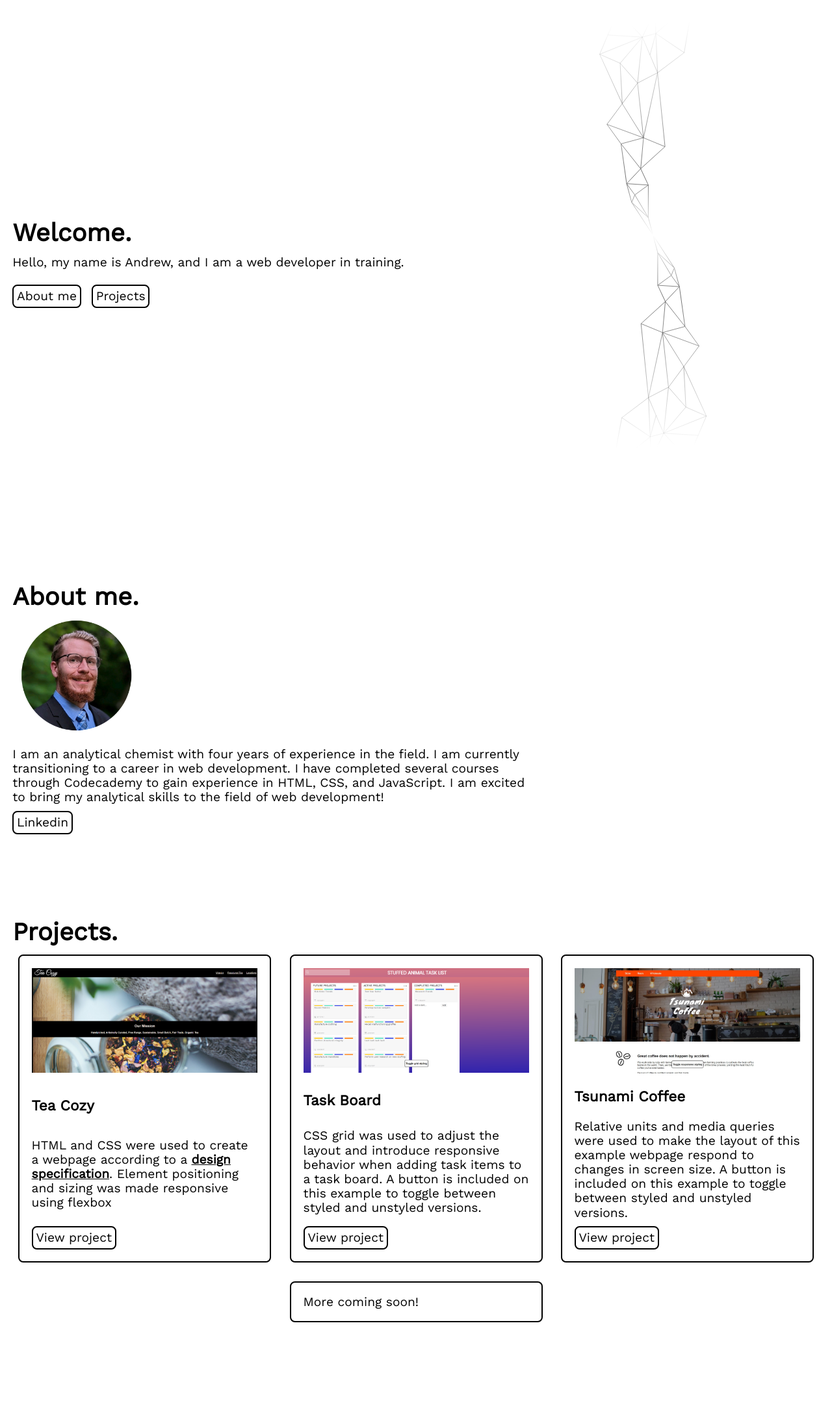
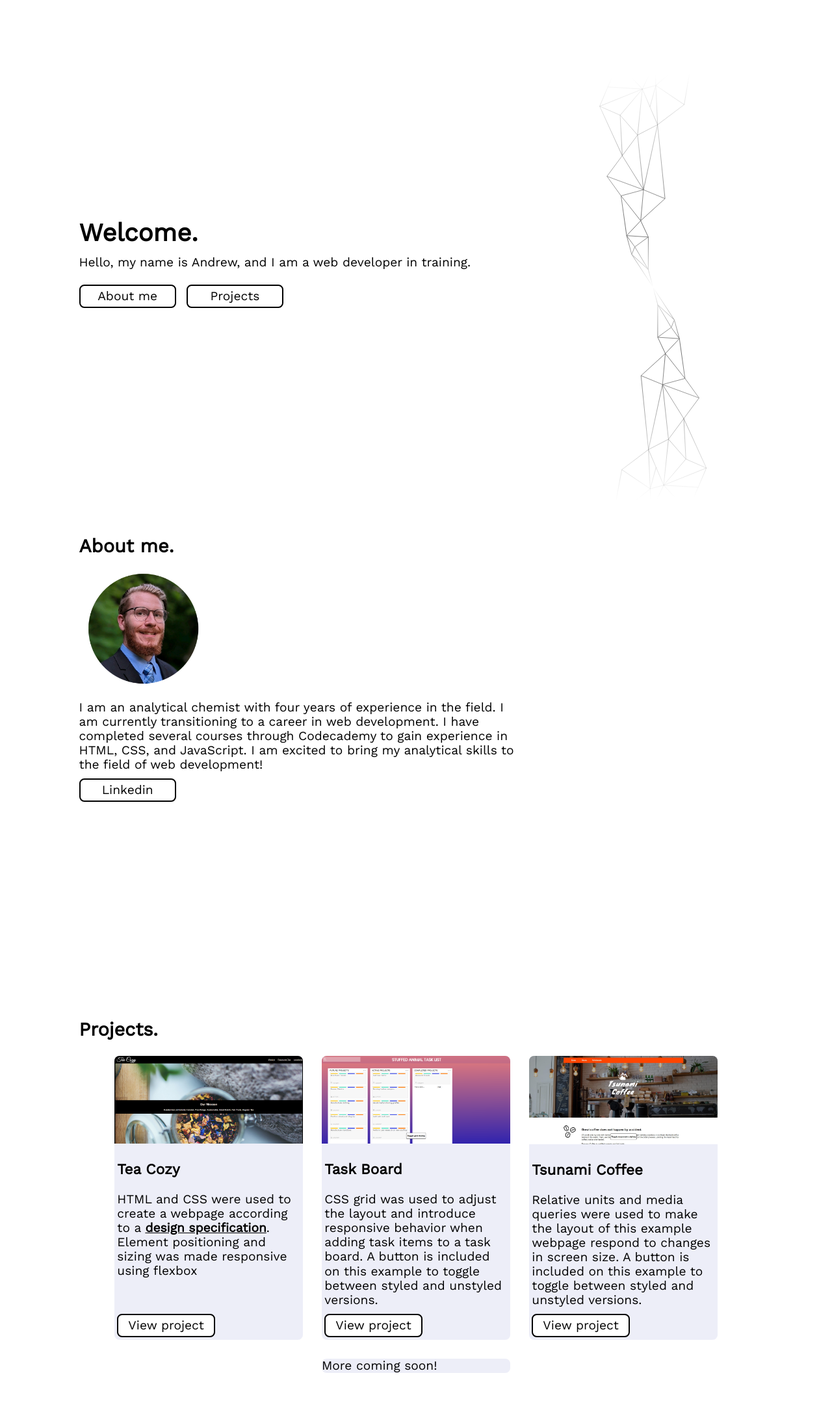
Before and after one commit to ajsmith3005/portfolio, a PHP site: page / in a window 1280 px wide. Shown: the whole page at 65% size. Before the commit the page ends 2035 px from the top, so only its background shows below. Run offline with PHP 8.4, Linux system fonts and the light colour scheme; some libraries are stand-ins or nearby versions; some web fonts are replaced.

Commit message:
updated various styling settings

```diff
--- a/assets/css/styles.css
+++ b/assets/css/styles.css
@@ -1,11 +1,13 @@
 :root {
   --font-calc: clamp(16px, calc(0.4em + 1vw), 50px);
   --logo-height: clamp(50px, 3em, 500px);
-  --side-margin: 1em;
+  --side-padding: 3rem;
   --background-color: #ffffff;
+  --accent-color: #d9daf177;
   --background-image-offset: 75%;
   --text-color: #000000;
-  --button-padding: clamp(2px, 0.25em, 10px);
+  --button-padding-top-bottom: clamp(2px, 0.25em, 10px);
+  --button-padding-sides: clamp(8px, 1em, 15px);
   --radius-general: 0.4em;
   --paragraph-width: calc(var(--background-image-offset) - 10%);
   --bold-font-weight: 350;
@@ -24,9 +26,10 @@
   font-size: var(--font-calc);
   scroll-padding-top: clamp(20px, var(--logo-height), 500px);
   scroll-behavior: smooth;
+  scroll-padding-top: calc(var(--logo-height) + var(--scroll-progress-height) + 0.5rem);
 }
 
-a,p,h1,h3,nav path {
+a,p,h1,h2,h3,nav path {
   color: var(--text-color);
   fill: var(--text-color);
 }
@@ -45,18 +48,34 @@
 
 body {
   scroll-padding-top: var(--logo-height);
-  }
+}
+
+.content-wrapper {
+  width: 100%;
+  max-width: 60rem;
+  margin-inline: auto;
+  padding-inline: var(--side-padding);
+  box-sizing: border-box;
+}
 
 .background-svg {
   position: fixed;
-  z-index: -1;
+  z-index: -100;
   right: 15%;
   transform: rotateY(90deg);
   height: 90vh;
+  top: 10vh;
 }
 
 header {
   width: 100%;
+}
+
+nav .content-wrapper {
+  display: flex;
+  justify-content: space-between;
+  align-items: center;
+  padding-inline: ;
 }
 
 #navbar {
@@ -73,7 +92,6 @@
 
 #logo svg {
   height: var(--logo-height);
-  margin-left: var(--side-margin);
 }
 
 ul {
@@ -93,22 +111,12 @@
   fill: var(--text-color);
 }
 
-
-main>section+section {
-  margin-top: 5rem;
-}
-
-.has-gutters {
-  padding: 0px var(--side-margin);
-}
-
 section.landing {
   display: flex;
   flex-direction: column;
   justify-content: center;
   flex-wrap: wrap;
   height: 100vh;
-  padding: 0px var(--side-margin);
 }
 
 div.landing-text {
@@ -119,22 +127,34 @@
 a.section-button {
   display: inline-block;
   text-decoration: none;
+  min-width: 6em;
+  text-align: center;
   border: 2px solid var(--text-color);
   border-radius: var(--radius-general);
-  padding:  var(--button-padding) var(--button-padding);
+  padding:  var(--button-padding-top-bottom) var(--button-padding-sides);
   background-color: var(--background-color);
   color: var(--text-color);
-  margin-right: 0.5em;
-  margin-top: 0.5rem
+  margin-right: 0.5rem;
+  margin-top: 0.5rem;
+  transition: all .2s ease-in-out;
+}
+
+a.section-button:hover {
+  background-color: var(--accent-color);
 }
 
 #profile-image {
   width: 10em;
 }
 
-section.about-me p{
+section.about-me {
+  height: 90vh;
+}
+
+section.about-me p {
   width: var(--paragraph-width);
 }
+
 
 section.projects {
   display: flex;
@@ -157,16 +177,29 @@
   display: flex;
   flex-direction: column;
   align-items: flex-start;
-  justify-content: space-between;
+  /* justify-content: space-between; */
   width: clamp(200px, 28%, 800px);
-  background-color: var(--background-color);
-  border: 2px solid var(--text-color);
+  background-color: var(--accent-color);
   border-radius: var(--radius-general);
-  padding: 1.5%;
+  /* padding: 1.5%; */
 }
 
 .project-image {
   width: 100%;
+  border-radius: var(--radius-general) var(--radius-general) 0% 0%;
+}
+
+.project-content {
+  padding: 1.5%;
+  display: flex;
+  flex-grow: 1;
+  flex-direction: column;
+  align-items: flex-start;
+  justify-content: space-between;
+}
+
+.more-coming {
+  z-index: -1;
 }
 
 .in-text-anchor {
@@ -190,6 +223,8 @@
   transform: scale(1.05);
   opacity: 70%;
   }
+
+
 
 /*responsive styling for different screen sizes*/
 
@@ -216,6 +251,8 @@
   }
 }
 
+
+
 /* scroll tracking - see related JS*/
 
 .scroll-tracker {
@@ -235,23 +272,25 @@
   z-index: 101;
 }
 
+
+
 /*rotate element animation using only CSS*/
 
-.rotate-in-x {
-  animation: rotate-in-x linear;
+.rotate-in {
+  animation: rotate-in linear;
   animation-timeline: view();
   animation-range: entry -10% entry 90%;
 }
 
-@keyframes rotate-in-x {
+@keyframes rotate-in {
   from {
     opacity: 0.35;
     transform: rotateX(90deg) rotateY(45deg);
-    z-index: 0;
+    /* z-index: 0; */
   }
   to {
     opacity: 1;
     transform: rotateX(0deg) rotateY(0deg);
-    z-index: 90;
+    /* z-index: 90; */
   }
 }
--- a/index.html
+++ b/index.html
@@ -16,6 +16,7 @@
       <!--NAVIGATION HEADER-->
       <header>
         <nav id="navbar">
+          <div class="content-wrapper">
             <a id="logo" href="#landing">
               <svg class="grow" version="1.1" id="Layer_1" xmlns="http://www.w3.org/2000/svg" xmlns:xlink="http://www.w3.org/1999/xlink" x="0px" y="0px"
                 viewBox="0 0 60 60" style="enable-background:new 0 0 60 60;" xml:space="preserve">
@@ -60,54 +61,67 @@
                 </svg>
               </li>
             </ul>
+          </div>
         </nav>
         <!-- SCROLL PROGRESS BAR -->
         <div class="scroll-tracker-backer"><div class="scroll-tracker"></div></div>
       </header>
       <!-- ANIMATED BACKGROUND IMAGE -->
       <img class="background-svg rotate-in-y" src="assets/images/geometric_background_accent.svg" alt="Geometric background image">
-      <main>
+      <main class="content-wrapper">
         <!-- LANDING -->
-        <section id="landing" class="landing has-gutters">
+        <section id="landing" class="landing">
           <h1>Welcome.</h1>
           <div class="landing-content">
             <div class="landing-text">
               <p>Hello, my name is Andrew, and I am a web developer in training.</p>
             </div>
-            <a class="section-button grow" href="#about-me">About me</a>
-            <a class="section-button grow" href="#projects">Projects</a>
+            <a class="section-button change-color" href="#about-me">About me</a>
+            <a class="section-button change-color" href="#projects">Projects</a>
           </div>
         </section>
         <!-- ABOUT ME -->
-        <section class="about-me has-gutters" id="about-me">
-          <h1>About me.</h1>
+        <section class="about-me" id="about-me">
+          <h2>About me.</h2>
           <img id="profile-image" src="assets/images/Andy.png" alt="image of Andrew with a beard">
           <p>I am an analytical chemist with four years of experience in the field. I am currently transitioning to a career in web development. I have completed several courses through Codecademy to gain experience in HTML, CSS, and JavaScript. I am excited to bring my analytical skills to the field of web development!</p>
-          <a class="section-button grow" href="https://www.linkedin.com/in/andrew-smith-39838b219" target="_blank">Linkedin</a>
+          <a class="section-button change-color" href="https://www.linkedin.com/in/andrew-smith-39838b219" target="_blank">Linkedin</a>
         </section>
         <!-- PROJECTS -->
-        <section class="projects has-gutters" id="projects">
-          <h1>Projects.</h1>
+        <section class="projects" id="projects">
+          <h2>Projects.</h2>
           <div class="project-items-container">
-            <div class="project-item rotate-in-x" id="tea-cozy-project-container">
+            <div class="project-item rotate-in" id="tea-cozy-project-container">
               <img class="project-image" src="assets/images/tea-cozy-screenshot.png" alt="Tea Cozy mockup page screenshot">
+              <div class="project-content">
+                <div class="project-text">
                   <h3 class="project-heading">Tea Cozy</h3>
                   <p class="project-description">HTML and CSS were used to create a webpage according to a <a class="in-text-anchor grow" href="assets/images/img-tea-cozy-redline.jpg" target="_blank"><b>design specification</b></a>. Element positioning and sizing was made responsive using flexbox</p>
-              <a class="project-anchor section-button grow" href="projects/tea-cozy/index.html" target="_blank">View project</a>
                 </div>
-            <div class="project-item rotate-in-x" id="task-board-project-container">
+                <a class="project-anchor section-button change-color" href="projects/tea-cozy/index.html" target="_blank">View project</a>
+              </div>
+            </div>
+            <div class="project-item rotate-in" id="task-board-project-container">
               <img class="project-image" src="assets/images/tast-board-screenshot.png" alt="Task board screenshot">
+              <div class="project-content">
+                <div class="project-text">
                   <h3 class="project-heading">Task Board</h3>
                   <p class="project-description">CSS grid was used to adjust the layout and introduce responsive behavior when adding task items to a task board. A button is included on this example to toggle between styled and unstyled versions.</p>
-              <a class="project-anchor  section-button grow" href="projects/task-board/index.html" target="_blank">View project</a>
                 </div>
-            <div class="project-item rotate-in-x" id="tsunami-coffee-project-container">
+                <a class="project-anchor  section-button change-color" href="projects/task-board/index.html" target="_blank">View project</a>
+              </div>
+            </div>
+            <div class="project-item rotate-in" id="tsunami-coffee-project-container">
               <img class="project-image" src="assets/images/tsunami-coffee.jpg" alt="Tsunami coffee screenshot">
+              <div class="project-content">
+                <div class="project-text">
                   <h3 class="project-heading">Tsunami Coffee</h3>
                   <p class="project-description">Relative units and media queries were used to make the layout of this example webpage respond to changes in screen size. A button is included on this example to toggle between styled and unstyled versions.</p>
-              <a class="project-anchor  section-button grow" href="projects/tsunami-coffee/index.html" target="_blank">View project</a>
                 </div>
-            <div class="project-item rotate-in-x" id="">
+                <a class="project-anchor  section-button change-color" href="projects/tsunami-coffee/index.html" target="_blank">View project</a>
+              </div>
+            </div>
+            <div class="project-item rotate-in more-coming" id="">
               <p>More coming soon!</p>
             </div>
           </div>
```
Lines whose indentation alone changed are shown as unchanged.
